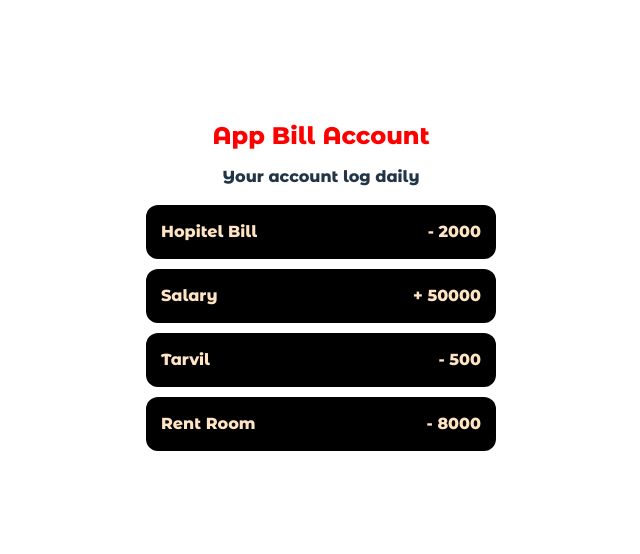
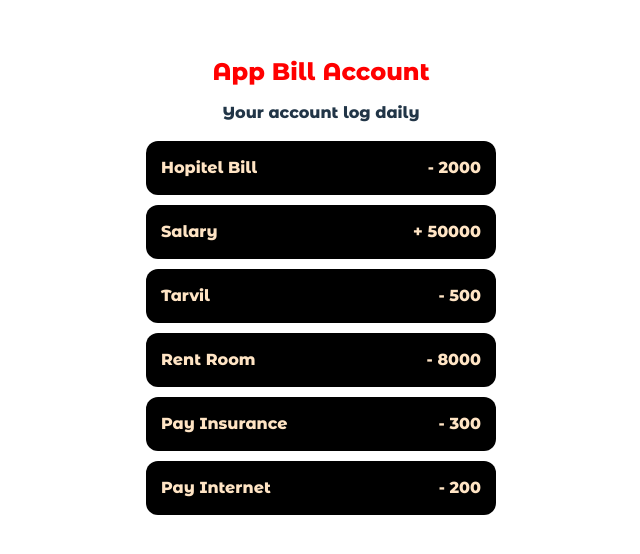
Before and after one commit to NNJio/ReactLab_Fundamantal, a React (Vite) app: page / in a window 1280 px wide. Shown: the part 108-662 px from the top of the page, without its empty margins (319-959 px from the left). Built offline with nearby package versions, Linux system fonts and the light colour scheme.

Commit message:
[Add] Props array & map

```diff
--- a/src/components/Transaction.jsx
+++ b/src/components/Transaction.jsx
@@ -7,13 +7,15 @@ const Transaction = () => {
     { title: "Salary", amount: "+ 50000" },
     { title: "Tarvil", amount: "- 500" },
     { title: "Rent Room", amount: "- 8000" },
+    { title: "Pay Insurance", amount: "- 300" },
+    { title: "Pay Internet", amount: "- 200" },
+
   ];
   return (
     <ul className="item-list">
-      <Item title={data[0].title} amount={data[0].amount} />
-      <Item title={data[1].title} amount={data[1].amount} />
-      <Item title={data[2].title} amount={data[2].amount} />
-      <Item title={data[3].title} amount={data[3].amount} />
+      {data.map((e) => (
+        <Item title={e.title} amount={e.amount} />
+      ))}
     </ul>
   );
 };
```
